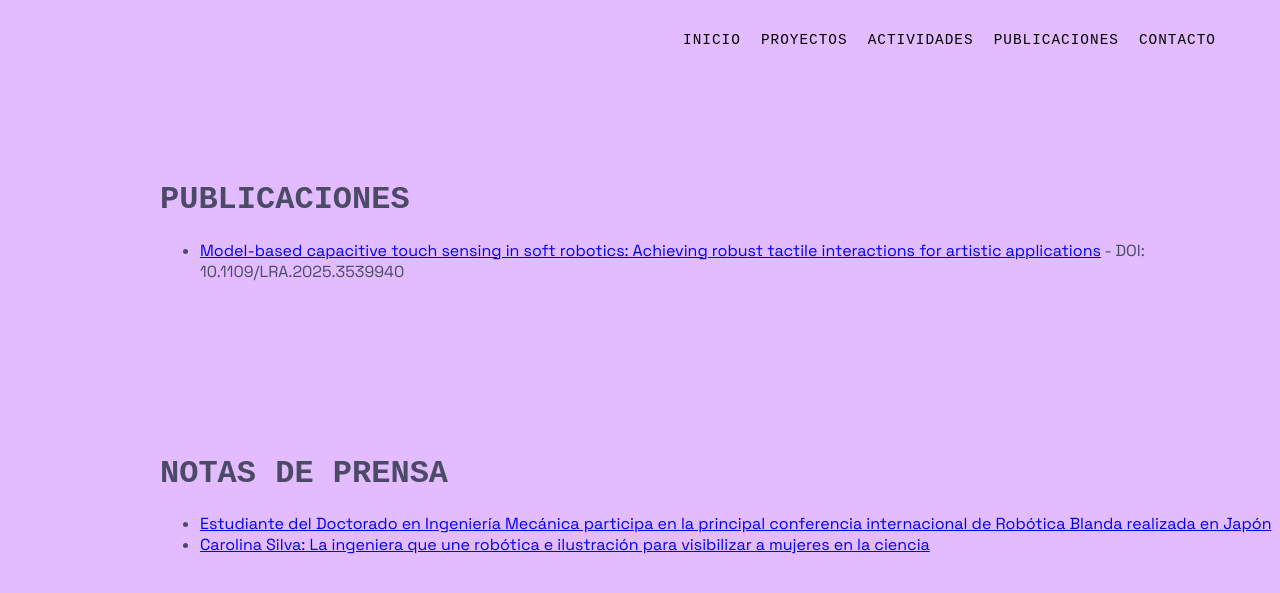
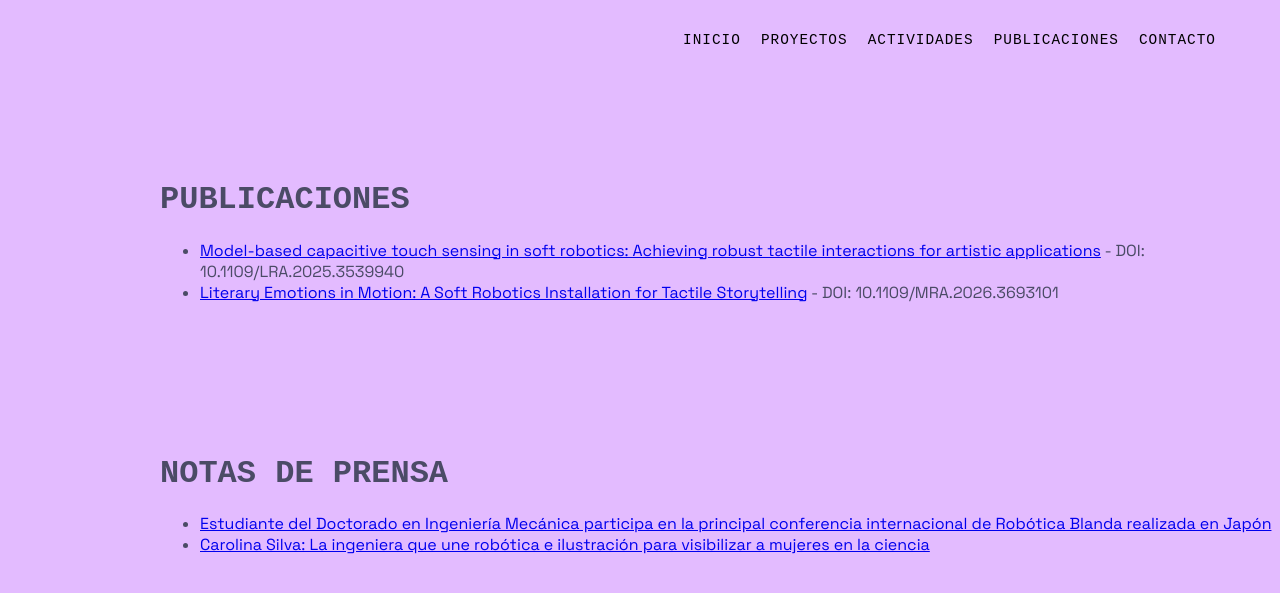
Before and after one commit to abrahamvc/bluecarolinnewp, a Jekyll site: the page built from publications.html, in a window 1280 px wide. Shown: the top 593 px of the page. Built offline with Jekyll 4.4.1, drawn with Linux system fonts in a browser that asks for light colours; some web fonts are replaced.

```diff
--- a/_data/publications_publications.yaml
+++ b/_data/publications_publications.yaml
@@ -1,3 +1,7 @@
 - name: "Model-based capacitive touch sensing in soft robotics: Achieving robust tactile interactions for artistic applications"
   url: https://ieeexplore.ieee.org/abstract/document/10878267
   doi: 10.1109/LRA.2025.3539940
+
+- name: "Literary Emotions in Motion: A Soft Robotics Installation for Tactile Storytelling"
+  url: https://ieeexplore.ieee.org/document/11539963
+  doi:  10.1109/MRA.2026.3693101
--- a/_data/social_media.yaml
+++ b/_data/social_media.yaml
@@ -4,7 +4,7 @@
 
 - name: youtube
   icon: /assets/icons/youtube.svg
-  url: https://www.youtube.com/@ada_blu
+  url: https://www.youtube.com/@blue.carolinne
 
 - name: github
   icon: /assets/icons/github.svg
```
